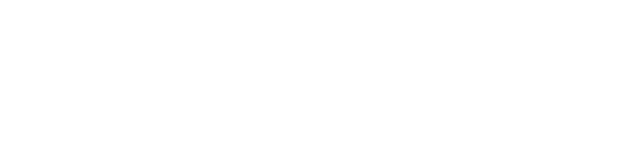
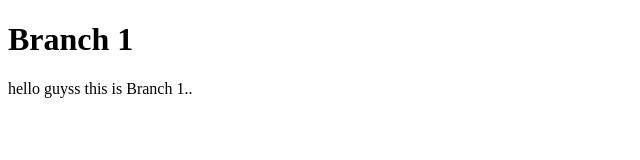
Before and after one commit to satisfied-coder/Repo1, a plain HTML site: page index.html in a window 1280 px wide. Shown: the whole page, without its empty margins (0-640 px from the left). Drawn offline with Linux system fonts and the light colour scheme.

Commit message:
add code in Branch 1

```diff
--- a/index.html
+++ b/index.html
@@ -6,6 +6,8 @@
     <title>MY_GIT</title>
 </head>
 <body>
+    <h1>Branch 1</h1>
+   <p>hello guyss this is Branch 1..</p>
 
 
 </body>
```
